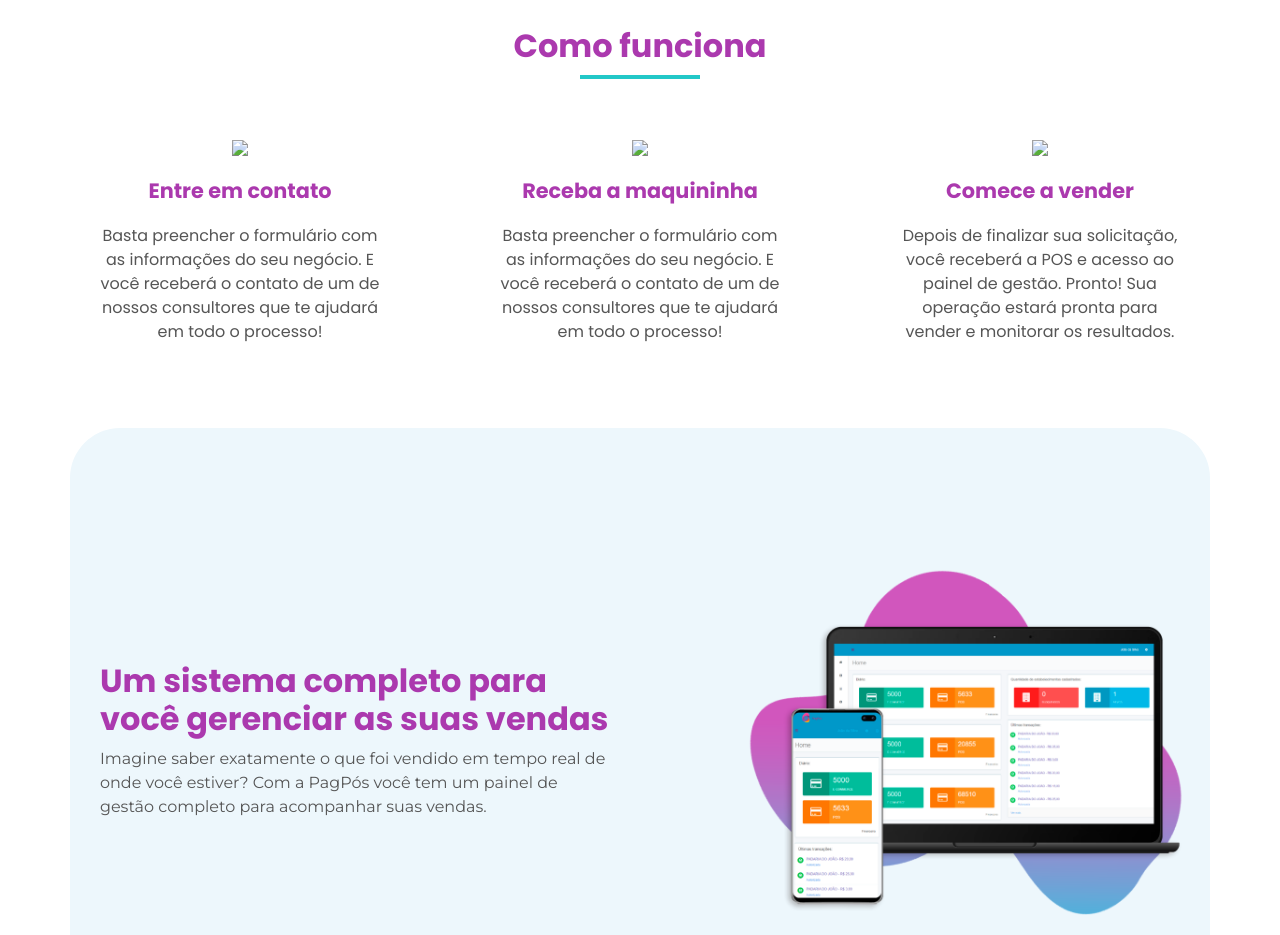
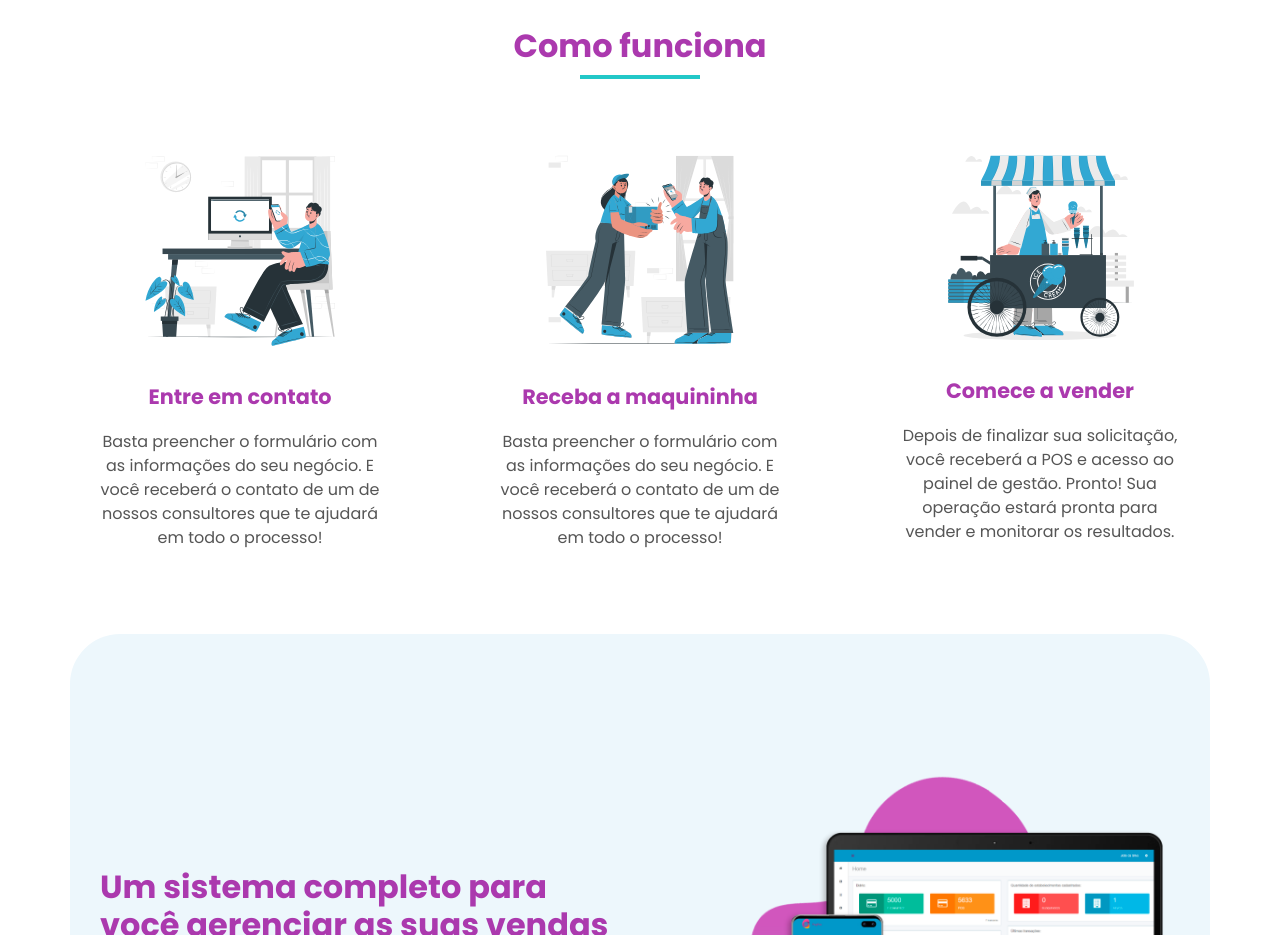
Before and after one commit to Fabiana1vo/Testes, a plain HTML site: page index.html in a window 1280 px wide. Shown: the part 1340-2275 px from the top of the page. Drawn offline with nearby package versions, Linux system fonts and the light colour scheme; a script that the page names is missing; files whose address does not match are found by name.

Commit message:
Update index.html

```diff
--- a/index.html
+++ b/index.html
@@ -240,7 +240,7 @@
 <!-- Primeiro Card -->
 <div class="card text-center" style="width: 20rem;">
   <div class="card-body" id="card-body" data-aos="fade-up">
-  <img src="/img/contact-us.svg" width="230px">
+  <img src="contact-us.svg" width="230px">
     <h5 class="card-title">Entre em contato</h5>
     <p class="card-text">Basta preencher o formulário com as informações do seu negócio. E você receberá o contato de um de nossos consultores que te ajudará em todo o processo!</p>
   </div>
@@ -251,7 +251,7 @@
 
 <div class="card text-center" style="width: 20rem;">
   <div class="card-body " id="card-body"  data-aos="fade-up">
-  <img src="/img/correio.svg" width="230px" class="
+  <img src="correio.svg" width="230px" class="
   ">
     <h5 class="card-title">Receba a maquininha</h5>
     <p class="card-text">Basta preencher o formulário com as informações do seu negócio. E você receberá o contato de um de nossos consultores que te ajudará em todo o processo!</p>
@@ -263,7 +263,7 @@
 
 <div class="card text-center" style="width: 20rem;">
   <div class="card-body" id="card-body"  data-aos="fade-up">
-  <img src="/img/venda.svg" style="width:224px;">
+  <img src="venda.svg" style="width:224px;">
     <h5 class="card-title">Comece a vender</h5>
     <p class="card-text">Depois de finalizar sua solicitação, você receberá a POS e acesso ao painel de gestão. Pronto! Sua operação estará pronta para vender e monitorar os resultados.</p>
   </div>
```
